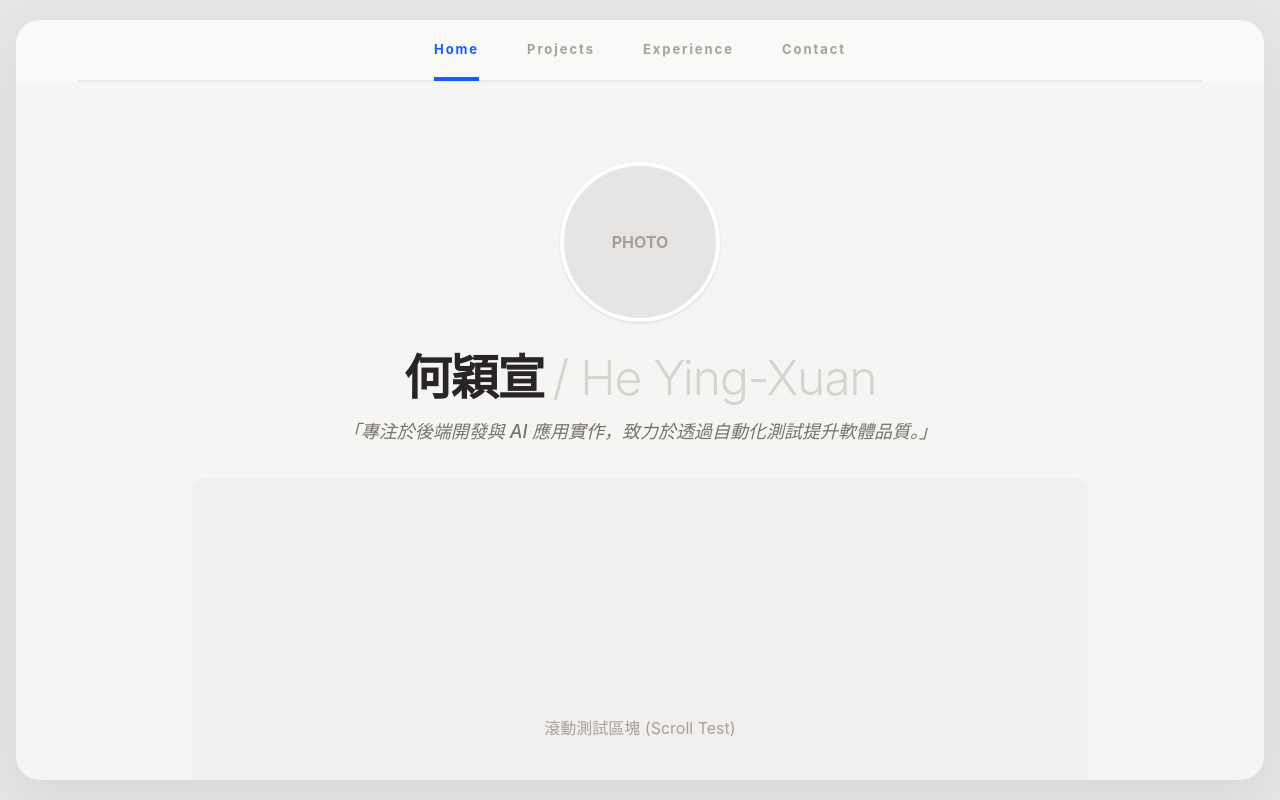
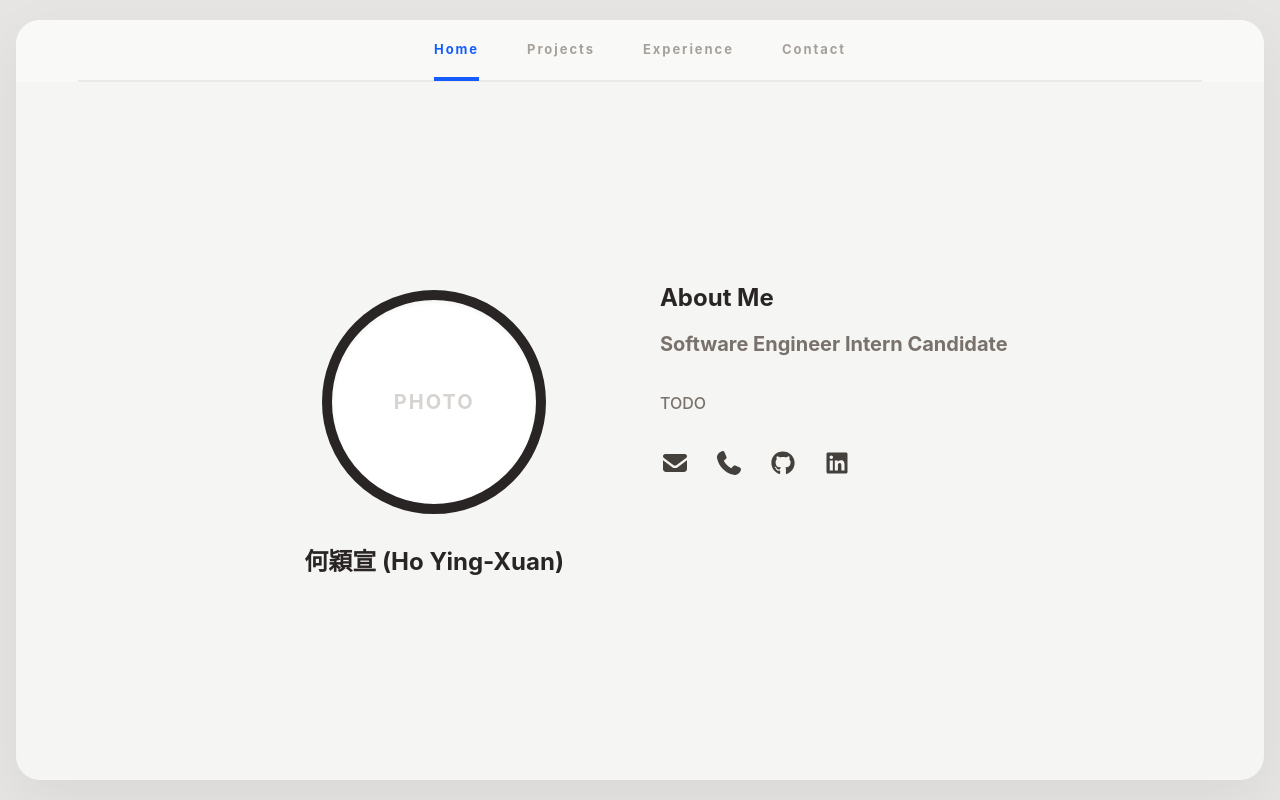
Before and after one commit to Shuan0402/shuan-studio, a React (Vite) app: page / in a window 1280 px wide. Built offline with nearby package versions, Linux system fonts and the light colour scheme.

Commit message:
about me

```diff
--- a/package.json
+++ b/package.json
@@ -10,6 +10,10 @@
     "preview": "vite preview"
   },
   "dependencies": {
+    "@fortawesome/fontawesome-svg-core": "^7.2.0",
+    "@fortawesome/free-brands-svg-icons": "^7.2.0",
+    "@fortawesome/free-solid-svg-icons": "^7.2.0",
+    "@fortawesome/react-fontawesome": "^3.2.0",
     "@tailwindcss/postcss": "^4.2.1",
     "react": "^19.2.0",
     "react-dom": "^19.2.0"
--- a/src/App.tsx
+++ b/src/App.tsx
@@ -1,4 +1,7 @@
 import { useState, useRef, useEffect } from 'react';
+import { FontAwesomeIcon } from '@fortawesome/react-fontawesome';
+import { faGithub, faLinkedin } from '@fortawesome/free-brands-svg-icons';
+import { faEnvelope, faPhone } from '@fortawesome/free-solid-svg-icons';
 
 function App() {
   const [activeTab, setActiveTab] = useState('Home');
@@ -80,32 +83,88 @@ function App() {
           </div>
         </nav>
 
-        {/* 4. 內容區塊：設定 overflow-y-auto，當內容超過紙張高度時會出現滾動條 */}
-        <main className="flex-1 overflow-y-auto p-12 md:p-20 scrollbar-hide">
-          {/* 這裡是你的分頁內容 */}
-          <div className="max-w-4xl mx-auto">
-            {activeTab === 'Home' && (
-              <section className="flex flex-col items-center text-center space-y-8">
-                <div className="w-40 h-40 bg-stone-200 rounded-full border-4 border-white shadow-sm flex items-center justify-center text-stone-400 font-bold">
-                  PHOTO
-                </div>
-                <div>
-                  <h1 className="text-5xl font-black text-stone-800 tracking-tight mb-4">
-                    何穎宣 <span className="text-stone-300 font-light">/ He Ying-Xuan</span>
-                  </h1>
-                  <p className="text-lg text-stone-500 font-medium italic">
-                    「專注於後端開發與 AI 應用實作，致力於透過自動化測試提升軟體品質。」
-                  </p>
+        {/* 主要捲動區塊 */}
+        <main
+          ref={scrollContainerRef}
+          className="flex-1 overflow-y-auto p-12 md:p-24 scroll-smooth"
+        >
+          <div className="max-w-5xl mx-auto space-y-32">
+
+            {/* Section: Home */}
+            <section id="Home" ref={sectionRefs.Home} className="min-h-screen flex flex-col items-center pt-20 pb-32">
+              <div className="flex flex-col md:flex-row gap-16 items-start justify-center">
+                {/* 左側：頭像卡片區 */}
+                <div className="flex-none relative">
+                  <div className="p-8 flex flex-col items-center">
+                    {/* 圓形頭像 */}
+                    <div className="w-56 h-56 rounded-full border-[10px] border-stone-800 flex items-center justify-center overflow-hidden bg-white shadow-inner mb-8">
+                      <span className="text-stone-300 font-bold tracking-widest text-xl">PHOTO</span>
+                    </div>
+
+                    {/* 姓名 */}
+                    <h2 className="text-stone-800 text-2xl font-bold mb-2">何穎宣 (Ho Ying-Xuan)</h2>
+                  </div>
                 </div>
 
-                {/* 增加一些測試文字來測試滾動效果 */}
-                <div className="h-[500px] w-full bg-stone-200/30 rounded-xl flex items-center justify-center text-stone-400">
-                   滾動測試區塊 (Scroll Test)
+                {/* 右側：文字介紹區 */}
+                <div className="flex-1 space-y-8 pt-6">
+                  <header>
+                    <h2 className="text-stone-800 text-2xl font-bold mb-2">About Me</h2>
+                    <p className="text-stone-500 text-xl font-bold mt-4">
+                      Software Engineer Intern Candidate
+                    </p>
+                  </header>
+
+                  <div className="max-w-2xl">
+                    <p className="text-stone-500 leading-relaxed font-medium">
+                      TODO
+                    </p>
+                  </div>
+
+                  {/* 社群圖示 */}
+                  <div className="flex space-x-6 text-2xl text-stone-700">
+                    <a href="mailto:shuan114164510@gapp.nthu.edu.tw" className="hover:text-blue-600 transition-colors">
+                      <FontAwesomeIcon icon={faEnvelope} />
+                    </a>
+                    <a href="tel:0905068174" className="hover:text-blue-600 transition-colors">
+                      <FontAwesomeIcon icon={faPhone} />
+                    </a>
+                    <a href="https://github.com/Shuan0402" target="_blank" className="hover:text-blue-600 transition-colors">
+                      <FontAwesomeIcon icon={faGithub} />
+                    </a>
+                    <a href="https://linkedin.com/in/穎宣-何-4a2844356/" target="_blank" className="hover:text-blue-600 transition-colors">
+                      <FontAwesomeIcon icon={faLinkedin} />
+                    </a>
+                  </div>
                 </div>
-              </section>
-            )}
+              </div>
+            </section>
 
-            {/* 這裡之後可以串接你的學歷資料 */}
+            {/* Section: Projects */}
+            <section id="Projects" ref={sectionRefs.Projects} className="min-h-[80vh]">
+              <h2 className="text-stone-400 text-xs tracking-[0.5em] uppercase font-bold mb-12">Featured Projects</h2>
+              <div className="h-96 bg-stone-200/50 rounded-3xl border-2 border-dashed border-stone-300 flex items-center justify-center text-stone-400 font-bold uppercase tracking-widest">
+                Project Showcase Coming Soon
+              </div>
+            </section>
+
+            {/* Section: Experience */}
+            <section id="Experience" ref={sectionRefs.Experience} className="min-h-[80vh]">
+              <h2 className="text-stone-400 text-xs tracking-[0.5em] uppercase font-bold mb-12">Work & Education</h2>
+              <div className="space-y-12">
+                 {/* 這裡之後填入清華大學與實習經歷 */}
+                 <div className="h-64 bg-stone-200/30 rounded-3xl"></div>
+              </div>
+            </section>
+
+            {/* Section: Contact */}
+            <section id="Contact" ref={sectionRefs.Contact} className="min-h-[60vh]">
+              <h2 className="text-stone-400 text-xs tracking-[0.5em] uppercase font-bold mb-12 text-center">Contact</h2>
+              <div className="text-center text-3xl font-bold text-stone-800">
+                Let's work together.
+              </div>
+            </section>
+
           </div>
         </main>
       </div>
```
Also changed, not shown: 1 other file (tests, documents, lock files or other folders).
